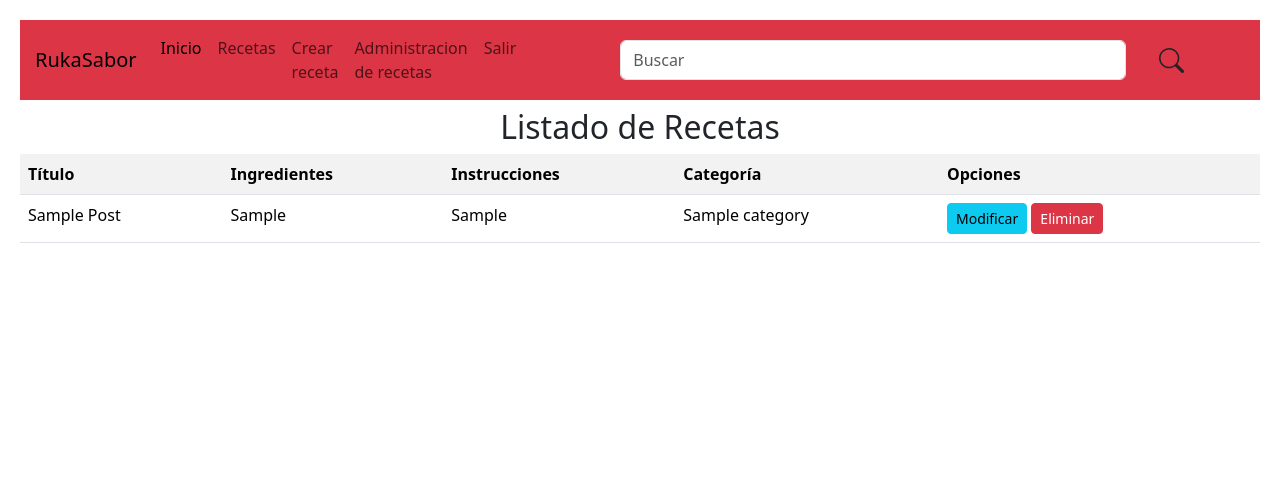
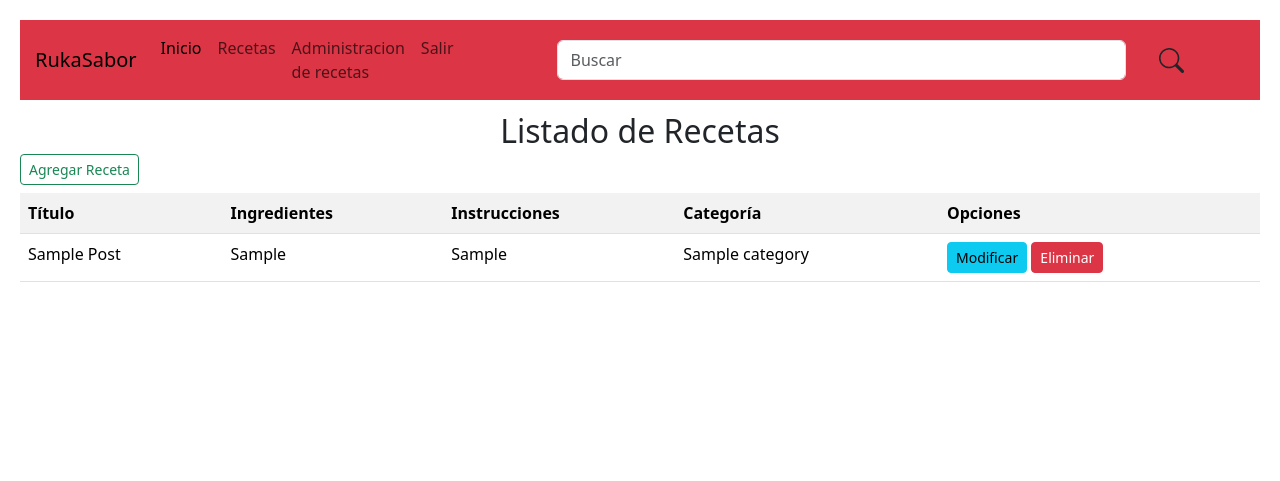
Before and after one commit to fernandtw/proyectoTaller, a Django app: page /listar-recetas/ in a window 1280 px wide. Shown: the top 481 px of the page. Run offline with Django 5.2, Linux system fonts and the light colour scheme; a user stored in the database is signed in; tables that the repository leaves empty hold one stand-in row (values such as "Sample post"); some libraries are stand-ins or nearby versions.

Commit message:
mejoras en nav

```diff
--- a/recetas/appRecetas/templates/Admin/listar.html
+++ b/recetas/appRecetas/templates/Admin/listar.html
@@ -5,8 +5,10 @@
 
 <div class="d-flex justify-content-center align-items-start" style="min-height: 80vh;">
     <div class="card-body">
-        <h2 class="text-center">Listado de Recetas</h2>
-        <table class=" table table-striped table-hover table-responsive-sm">
+        <h2 class="text-center m-1">Listado de Recetas</h2>
+
+        <a href="{% url 'agregar_recetas' %}" class="btn btn-outline-success btn-sm">Agregar Receta</a>
+        <table class=" table table-striped table-hover table-responsive-sm my-2">
             <tr>
                 <th>Título</th>
                 <th>Ingredientes</th>
--- a/recetas/appRecetas/templates/base.html
+++ b/recetas/appRecetas/templates/base.html
@@ -18,9 +18,6 @@
                 <a class="nav-link" href="{% url 'recetas'%}">Recetas</a>
               </li>
               {% if request.user.is_staff %}
-              <li class="nav-item">
-                <a class="nav-link" href="{% url 'agregar_recetas' %}">Crear receta</a>
-              </li>
               <li class="nav-item">
                 <a class="nav-link" href="{% url 'listar_recetas' %}">Administracion de recetas</a>
               </li>
--- a/recetas/appRecetas/views.py
+++ b/recetas/appRecetas/views.py
@@ -3,10 +3,13 @@ from django.http import HttpResponse
 from .models import Post
 from django.contrib import messages
 from django.contrib.auth import logout, authenticate, login
-from django.contrib.auth.decorators import login_required
+from django.contrib.auth.decorators import login_required, user_passes_test
 from .forms import CustomUserCreationForm, PostForm
 from django.contrib.auth.forms import AuthenticationForm
 
+
+def is_admin(user):
+    return user.is_staff
 
 # Vista de índice
 def index(request):
@@ -49,7 +52,7 @@ def register(request):
 
     return render(request, 'registration/register.html', {'form': form})
 
-
+@user_passes_test(is_admin)
 def agregar_receta(request):
 
     data = {
@@ -74,6 +77,7 @@ def agregar_receta(request):
 
     return render(request, 'Admin/agregar.html', data)
 
+@user_passes_test(is_admin)
 def listar_recetas(request):
     recetas = Post.objects.all()  # Asegúrate de usar la clase Post correctamente
     data = {
@@ -82,7 +86,7 @@ def listar_recetas(request):
     return render(request, 'Admin/listar.html', data)
 
 
-
+@user_passes_test(is_admin)
 def modificar_receta(request, id):
 
     receta = get_object_or_404(Post, id=id)
@@ -102,6 +106,7 @@ def modificar_receta(request, id):
 
     return render(request, 'Admin/modificar.html', data)
 
+@user_passes_test(is_admin)
 def eliminar_receta(request, id):
     receta = get_object_or_404(Post, id=id)
     receta.delete()
```
Also changed, not shown: recetas/media/posts/comida_PCHjjAa.jfif (added), recetas/media/posts/comida_hepAzAd.jfif (added).
